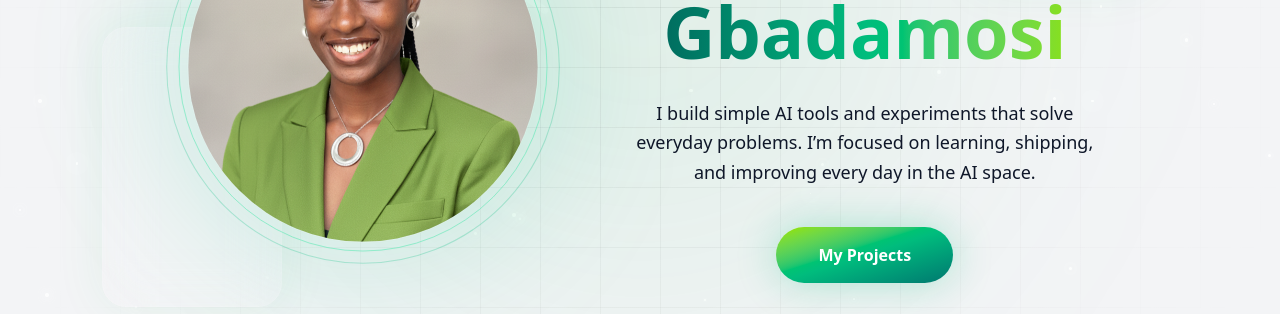
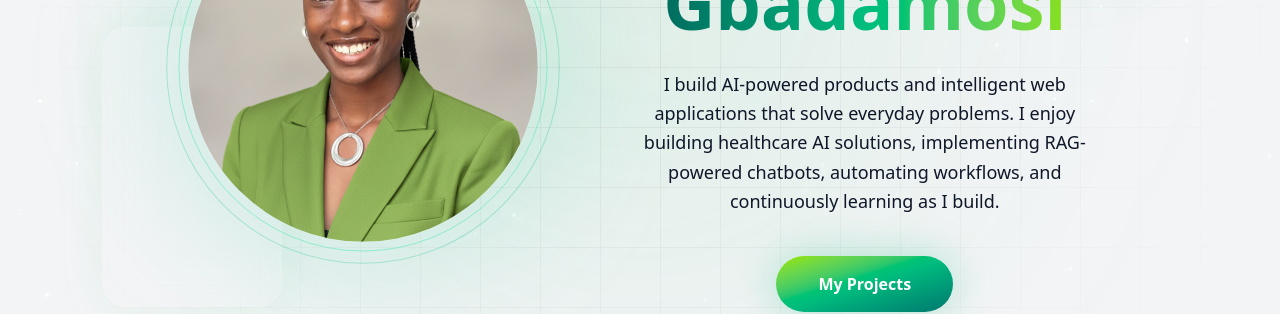
Before and after one commit to Zohza/My_Portfolio_Website, a React (Vite) app: page / in a window 1280 px wide. Shown: the part 413-727 px from the top of the page. Built offline with nearby package versions, Linux system fonts and the light colour scheme; no server answers; the database is empty.

Commit message:
made ui updates

```diff
--- a/src/Components/Footer.jsx
+++ b/src/Components/Footer.jsx
@@ -17,14 +17,14 @@ const Footer = () => {
       </div>
 
       {/* MAIN CARD */}
-      <div className="relative max-w-6xl mx-auto rounded-2xl border border-border/70 bg-emerald-400/80   backdrop-blur-sm p-8 sm:p-10 md:p-14 shadow-sm">
+      <div className="relative max-w-6xl mx-auto rounded-2xl border border-border/70 bg-gradient-to-br from-lime-400 via-emerald-500 to-teal-700 text-white  backdrop-blur-sm p-8 sm:p-10 md:p-14 shadow-sm">
         {/* TOP SECTION */}
         <div className="flex flex-col md:flex-row justify-between gap-10 lg:gap-16">
 
           {/* BRAND */}
           <div className="space-y-4 max-w-md">
             <h2 className="text-2xl md:text-3xl font-bold text-foreground">
-              BoluCodes
+              BoluScript
             </h2>
 
             <p className="text-sm text-muted-foreground leading-relaxed">
@@ -34,13 +34,13 @@ const Footer = () => {
 
             {/* SOCIALS */}
             <div className="flex gap-3 pt-2">
-              <a className="p-2.5 rounded-xl bg-background border border-border/60 text-muted-foreground hover:text-foreground hover:border-foreground/30 transition-all" href="#" aria-label="GitHub">
+              <a className="p-2.5 rounded-xl bg-background border border-border/60 text-foreground hover:text-foreground hover:border-foreground/30 transition-all" href="#" aria-label="GitHub">
                 <Github size={18} />
               </a>
-              <a className="p-2.5 rounded-xl bg-background border border-border/60 text-muted-foreground hover:text-foreground hover:border-foreground/30 transition-all" href="#" aria-label="LinkedIn">
+              <a className="p-2.5 rounded-xl bg-background border border-border/60 text-foreground hover:text-foreground hover:border-foreground/30 transition-all" href="#" aria-label="LinkedIn">
                 <Linkedin size={18} />
               </a>
-              <a className="p-2.5 rounded-xl bg-background border border-border/60 text-muted-foreground hover:text-foreground hover:border-foreground/30 transition-all" href="mailto:boluscript.dev@gmail.com" aria-label="Email">
+              <a className="p-2.5 rounded-xl bg-background border border-border/60 text-foreground hover:text-foreground hover:border-foreground/30 transition-all" href="mailto:boluscript.dev@gmail.com" aria-label="Email">
                 <Mail size={18} />
               </a>
             </div>
@@ -70,7 +70,7 @@ const Footer = () => {
           <div className="flex flex-col items-start md:items-end gap-3">
             <button
               onClick={scrollToTop}
-              className="group flex items-center gap-2 px-5 py-2.5 rounded-xl bg-background border border-border/60 text-muted-foreground hover:text-foreground hover:border-foreground/30 transition-all text-sm"
+              className="group flex items-center gap-2 px-5 py-2.5 rounded-xl bg-background border border-border/60 text-foreground hover:text-foreground hover:border-foreground/30 transition-all text-sm"
             >
               <ArrowUp
                 size={16}
--- a/src/Components/HeroSection.jsx
+++ b/src/Components/HeroSection.jsx
@@ -82,9 +82,7 @@ const HeroSection = () => {
 
           {/* Description */}
           <p className="mt-8 max-w-xl text-base sm:text-lg leading-relaxed text-muted-foreground">
-            I build simple AI tools and experiments that solve everyday
-            problems. I’m focused on learning, shipping, and improving every day
-            in the AI space.
+           I build AI-powered products and intelligent web applications that solve everyday problems. I enjoy building healthcare AI solutions, implementing RAG-powered chatbots, automating workflows, and continuously learning as I build.
           </p>
 
           <div className="mt-10">
```
